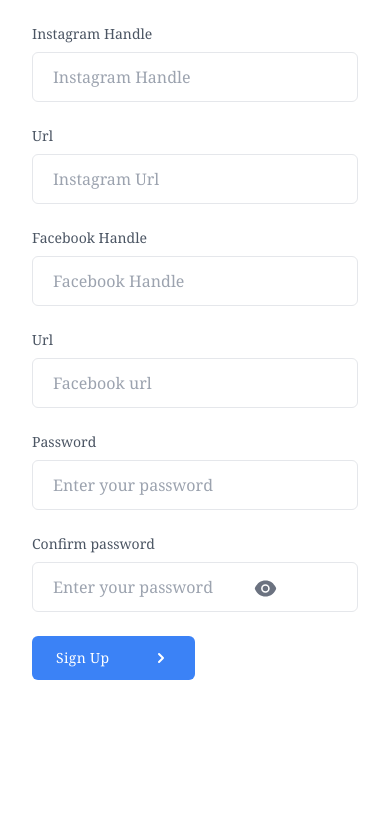
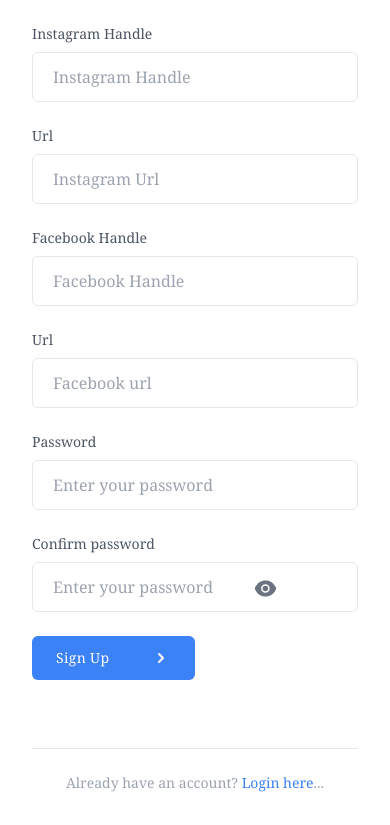
Before and after one commit to fenil322/SDP, a React (Create React App) app in the folder adcosign/: page /InfluencerSignUp in a window 390 px wide. Shown: the part 1290-2115 px from the top of the page. Before the commit the page ends 2002 px from the top, so only its background shows below. Built offline with nearby package versions, Linux system fonts and the light colour scheme.

Commit message:
minor changes1

```diff
--- a/adcosign/src/components/Brand/BrandSignUp.jsx
+++ b/adcosign/src/components/Brand/BrandSignUp.jsx
@@ -118,7 +118,7 @@
                   </div>
                 </div>
 
-                <form method='POST' className="grid grid-cols-1 gap-6 mt-8 md:grid-cols-2" >
+                <form method='POST' className="grid grid-cols-1 gap-6 mt-8 md:grid-cols-2 mb-5" >
                   <div>
                     <label className="block mb-2 text-sm text-gray-600 dark:text-gray-200">User Name</label>
                     <input type="text" placeholder={"User name"} name="uname"
@@ -221,7 +221,11 @@
                         clip-rule="evenodd" />
                     </svg>
                   </button>
+                  <br>
+                  </br>
                 </form>
+                  <hr></hr>
+                  <p class="mt-6 text-sm text-center text-gray-400">Already have an account? <a href="BrandLogin" class="text-blue-500 focus:outline-none focus:underline hover:underline">Login here</a>... </p>
               </div>
             </div>
           </div>
--- a/adcosign/src/components/Influencer/InfluencerSignUp.jsx
+++ b/adcosign/src/components/Influencer/InfluencerSignUp.jsx
@@ -127,7 +127,7 @@
                   </div>
                 </div>
 
-                <form method='POST' className="grid grid-cols-1 gap-6 mt-8 md:grid-cols-2" >
+                <form method='POST' className="grid grid-cols-1 gap-6 mt-8 md:grid-cols-2 mb-5" >
                   <div>
                     <label className="block mb-2 text-sm text-gray-600 dark:text-gray-200">First Name</label>
                     <input type="text" placeholder={"First Name"} name="fname"
@@ -308,7 +308,10 @@
                         clip-rule="evenodd" />
                     </svg>
                   </button>
+                  <br></br>
                 </form>
+                <hr></hr>
+                  <p class="mt-6 text-sm text-center text-gray-400">Already have an account? <a href="InfluencerLogin" class="text-blue-500 focus:outline-none focus:underline hover:underline">Login here</a>... </p>
               </div>
             </div>
           </div>
```
